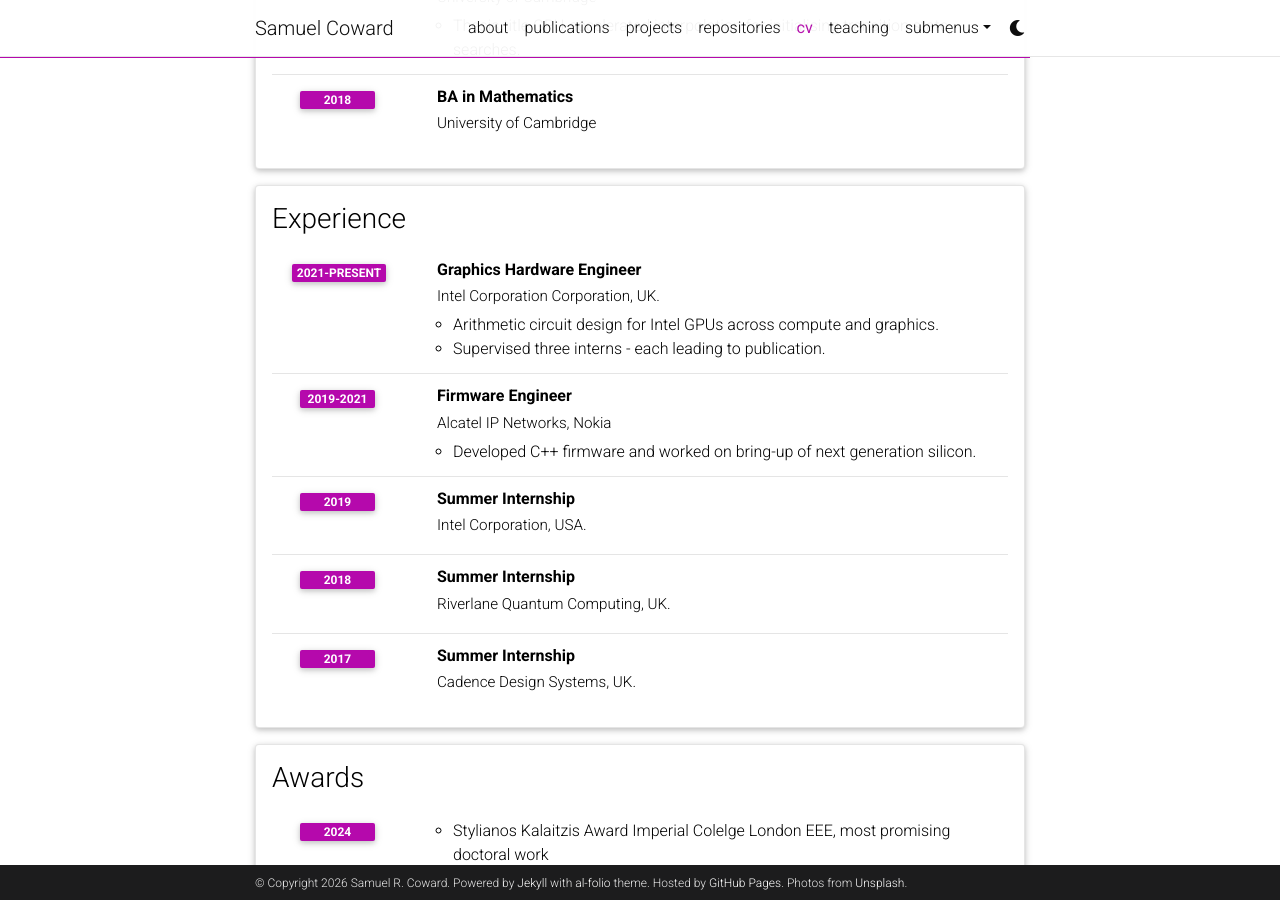
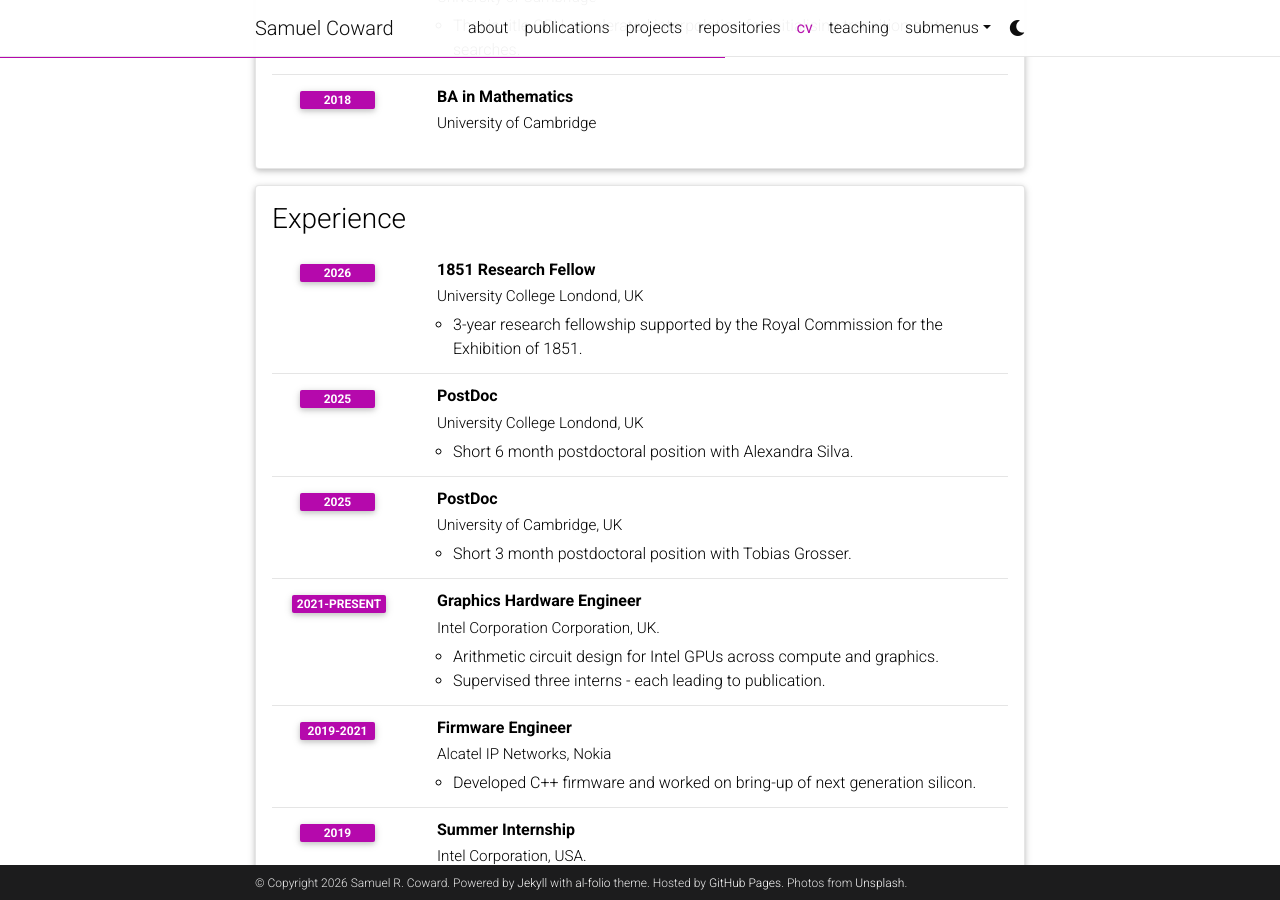
Before and after one commit to cowardsa/cowardsa.github.io, a Jekyll site: the page built from _pages/cv.md, in a window 1280 px wide and 900 px high, scrolled down 633 px. Built offline with Jekyll 4.4.1, drawn with Linux system fonts in a browser that asks for light colours; comment, search, counter and statistics services are not loaded; a style sheet for code colours, icons or effects is not loaded.

Commit message:
Add new posts talking about various achivements

```diff
--- a/_data/cv.yml
+++ b/_data/cv.yml
@@ -29,6 +29,21 @@
 - title: Experience
   type: time_table
   contents:
+    - title: 1851 Research Fellow
+      institution: University College Londond, UK
+      year: 2026
+      description:
+        - 3-year research fellowship supported by the Royal Commission for the Exhibition of 1851.
+    - title: PostDoc
+      institution: University College Londond, UK
+      year: 2025
+      description:
+        - Short 6 month postdoctoral position with Alexandra Silva.
+    - title: PostDoc
+      institution: University of Cambridge, UK
+      year: 2025
+      description:
+        - Short 3 month postdoctoral position with Tobias Grosser.
     - title: Graphics Hardware Engineer
       institution: Intel Corporation Corporation, UK.
       year: 2021-present
```
Also changed, not shown: _news/CAVPaper.md (added, +8 -0 lines), _news/EGRAPHSAbstract.md (added, +8 -0 lines), _news/LondonWonderOutreach.md (added, +8 -0 lines).
